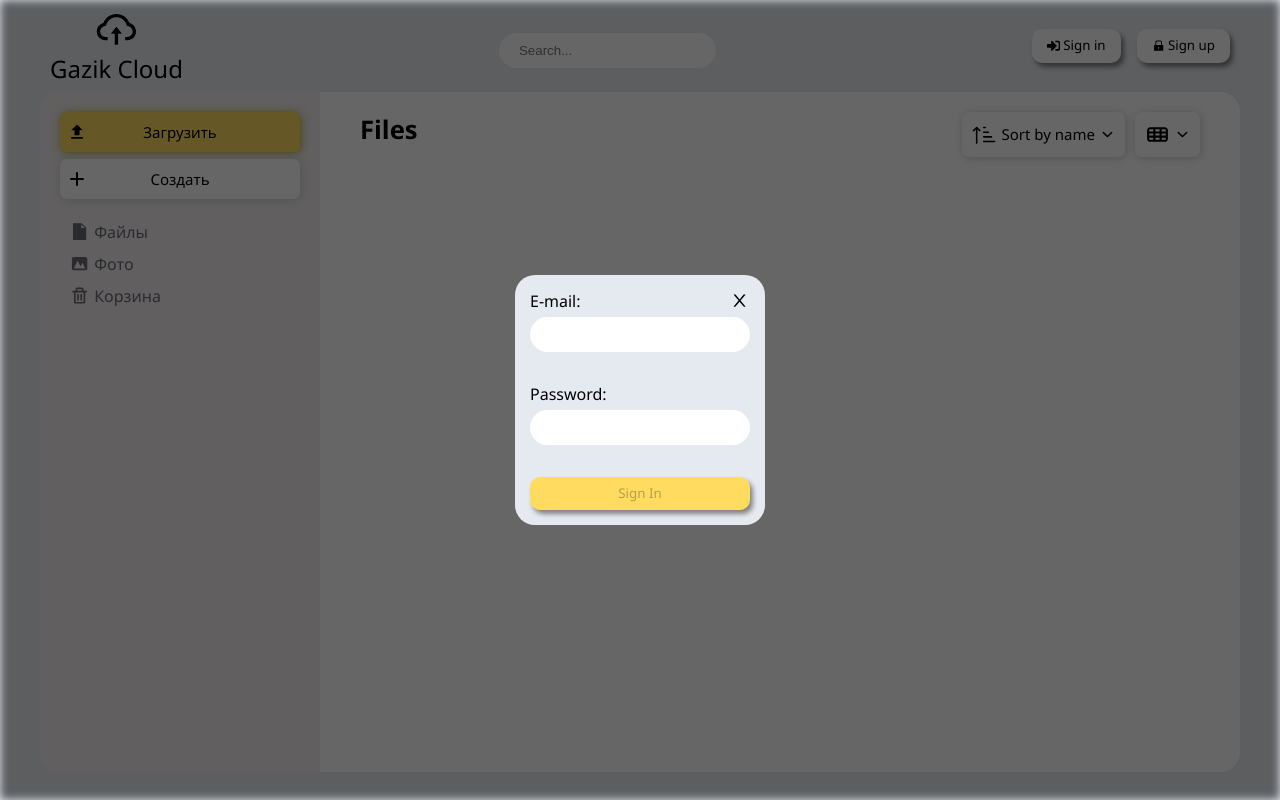
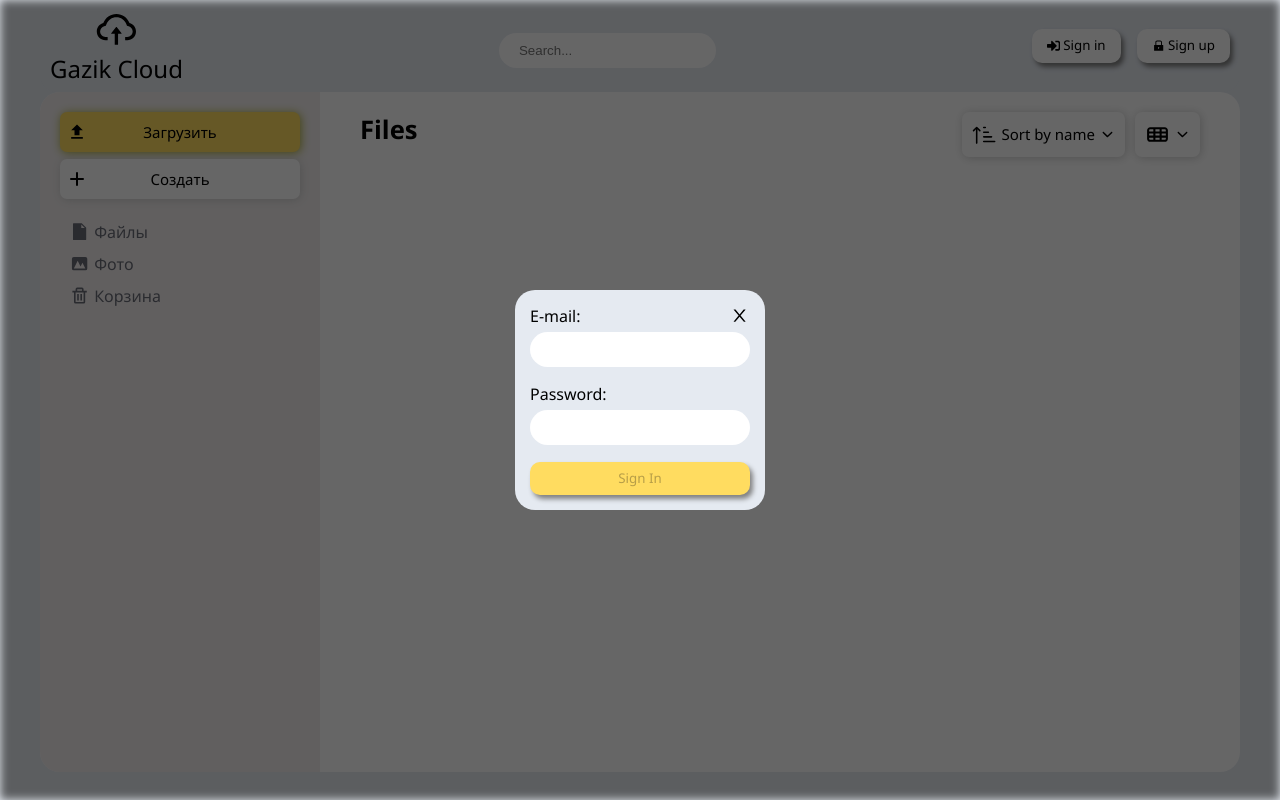
Before and after one commit to Ibragf/CloudGVK, a React (Create React App) app in the folder client/gazik-cloud/: page / in a window 1280 px wide. Both pictures are taken after a click on the button "Sign in". Built offline with nearby package versions, Linux system fonts and the light colour scheme.

Commit message:
feat: implement close button

```diff
--- a/client/gazik-cloud/src/components/header/Header.tsx
+++ b/client/gazik-cloud/src/components/header/Header.tsx
@@ -43,7 +43,7 @@ const Header: React.FC = () => {
           Sign up
         </AuthButton>
       </div>
-      <PopUp display={displayPopUp} variant={authStr}>
+      <PopUp close={setDisplayPopUp} display={displayPopUp} variant={authStr}>
         {authStr === "signIn" ? (
           <PopUpSignIn></PopUpSignIn>
         ) : (
--- a/client/gazik-cloud/src/components/popUp/PopUp.tsx
+++ b/client/gazik-cloud/src/components/popUp/PopUp.tsx
@@ -5,11 +5,11 @@ import { AiOutlineClose } from 'react-icons/ai';
 
 
 
-const PopUp: React.FC<PopUpProps> = ({display, children, variant}) => {
+const PopUp: React.FC<PopUpProps> = ({display, children, variant, close}) => {
   return (
     <div className={`popup ${variant}-popup`} style={{display: display ? 'block' : 'none'}}>
       <div className="popup-container">
-          <AiOutlineClose className='close-icon'></AiOutlineClose>
+          <AiOutlineClose onClick={() => close(!display)} className='close-icon'></AiOutlineClose>
           {children}
       </div>
     </div>
--- a/client/gazik-cloud/src/interfaces/PopUpProps.ts
+++ b/client/gazik-cloud/src/interfaces/PopUpProps.ts
@@ -5,4 +5,5 @@ export interface PopUpProps {
     variant: string,
     display: boolean,
     children: ReactNode,
+    close?: any
 }
--- a/client/gazik-cloud/src/styles/Popup.css
+++ b/client/gazik-cloud/src/styles/Popup.css
@@ -52,9 +52,10 @@
 }
 
 .signIn-popup {
-    height: 250px;
+    min-height: 150px;
+    height: 220px;
 }
 
 .signUp-popup {
-    height: 300px;
+    min-height: 300px;
 }
```
Also changed, not shown: 1 other file (tests, documents, lock files or other folders).
